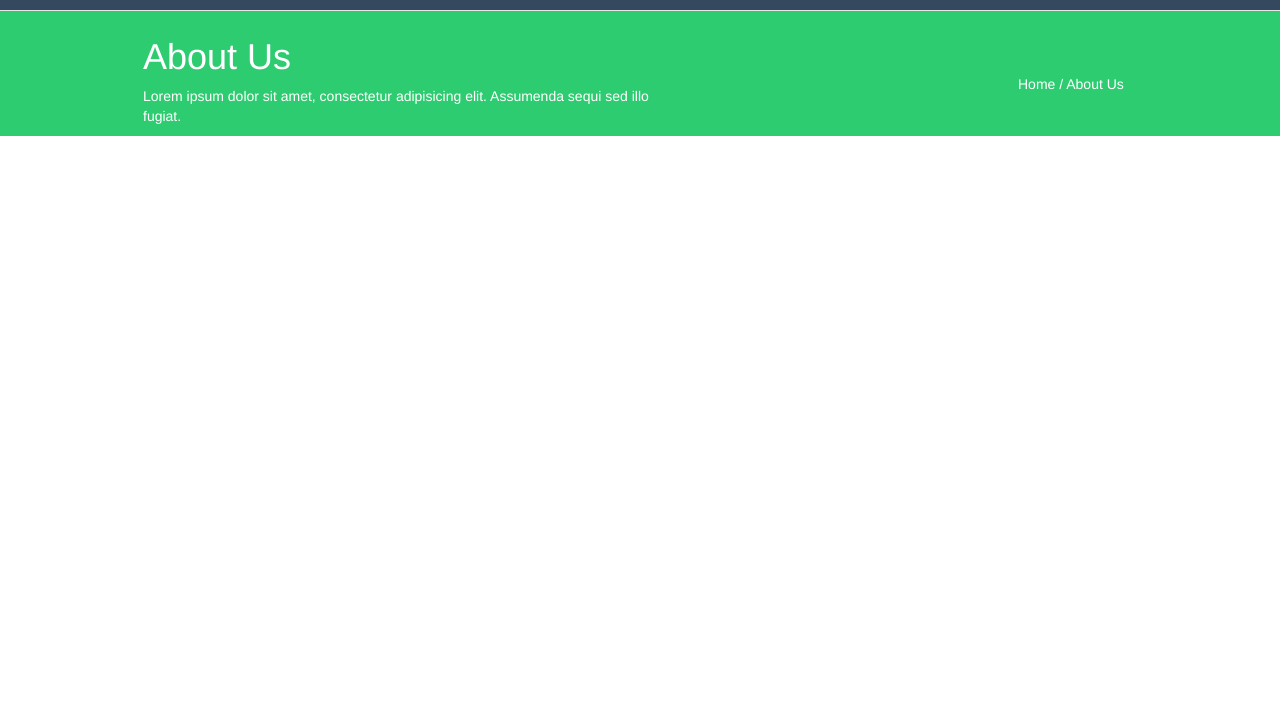
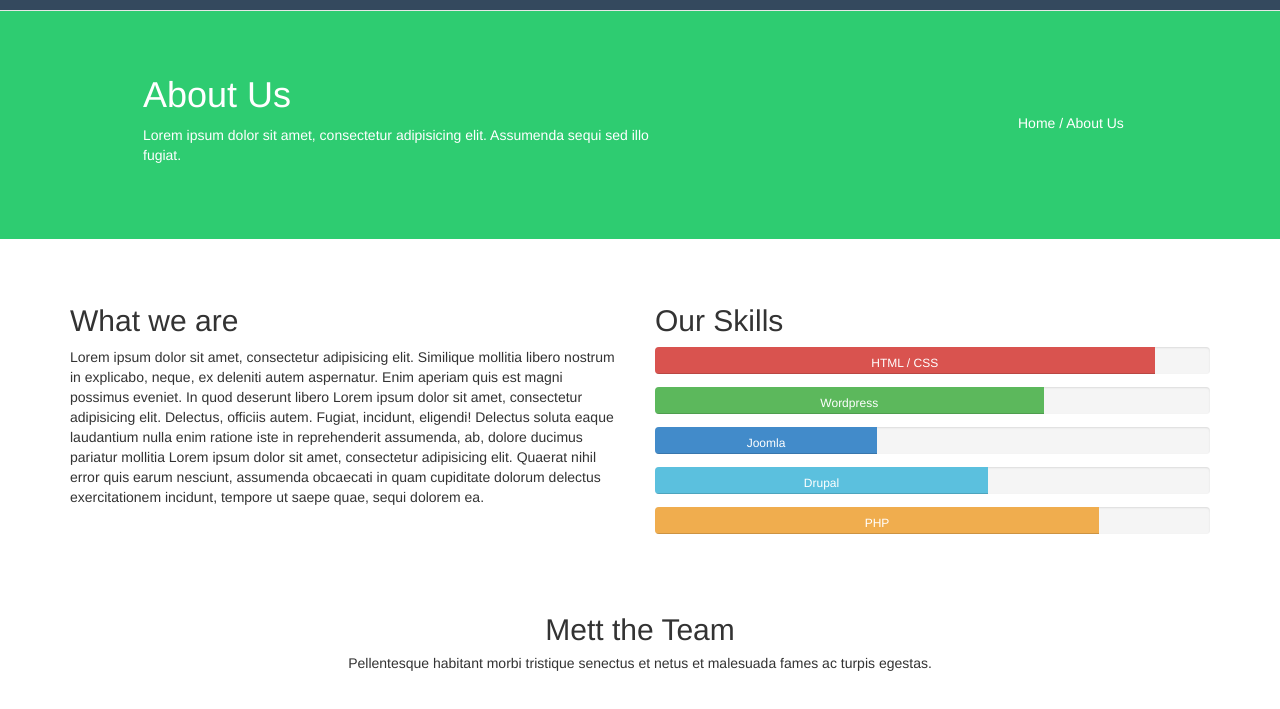
Before and after one commit to Luciana-Matute/Flat-Theme, a plain HTML site: page about-us.html in a window 1280 px wide. Shown: the part 73-782 px from the top of the page. Drawn offline with Linux system fonts and the light colour scheme.

Commit message:
ultimo avance

```diff
--- a/about-us.html
+++ b/about-us.html
@@ -56,7 +56,7 @@
       </div>
     </div>
   </nav>
- 	<section>
+ 	<section><!--fondo verde About us-->
  		<div class="fondo-verde">
  			<div class="container">
  				<div class="row">
@@ -69,7 +69,50 @@
  					</div>
  				</div>
  			</div>
-
+ 		</div>
+ 	</section>
+ 	<section>
+ 		<div class="container">
+ 			<div class="row mt-4">
+ 				<div class="col-md-6">
+		 			<h2>What we are</h2>
+		 			<p>Lorem ipsum dolor sit amet, consectetur adipisicing elit. Similique mollitia libero nostrum in explicabo, neque, ex deleniti autem aspernatur. Enim aperiam quis est magni possimus eveniet. In quod deserunt libero Lorem ipsum dolor sit amet, consectetur adipisicing elit. Delectus, officiis autem. Fugiat, incidunt, eligendi! Delectus soluta eaque laudantium nulla enim ratione iste in reprehenderit assumenda, ab, dolore ducimus pariatur mollitia Lorem ipsum dolor sit amet, consectetur adipisicing elit. Quaerat nihil error quis earum nesciunt, assumenda obcaecati in quam cupiditate dolorum delectus exercitationem incidunt, tempore ut saepe quae, sequi dolorem ea.</p>
+		 		</div>
+		 		<div class="col-md-6">
+		 			<h2>Our Skills</h2>
+		 			<div class="progress">
+					  <div class="progress-bar progress-bar-danger" role="progressbar" aria-valuenow="80" aria-valuemin="0" aria-valuemax="100" style="width: 90%">
+					   	<h6>HTML / CSS </h6>
+					  </div>
+					</div>
+		 			<div class="progress">
+					  <div class="progress-bar progress-bar-success" role="progressbar" aria-valuenow="40" aria-valuemin="0" aria-valuemax="100" style="width: 70%">
+					   	<h6>Wordpress</h6>
+					  </div>
+					</div>
+					<div class="progress">
+					  <div class="progress-bar" role="progressbar" aria-valuenow="60" aria-valuemin="0" aria-valuemax="100" style="width: 40%;">
+					    <h6>Joomla </h6>
+					  </div>
+					</div>
+					<div class="progress">
+					  <div class="progress-bar progress-bar-info" role="progressbar" aria-valuenow="20" aria-valuemin="0" aria-valuemax="100" style="width: 60%">
+					   	<h6>Drupal</h6>
+					  </div>
+					</div>
+					<div class="progress">
+					  <div class="progress-bar progress-bar-warning" role="progressbar" aria-valuenow="60" aria-valuemin="0" aria-valuemax="100" style="width: 80%">
+					   	<h6>PHP</h6>
+					  </div>
+					</div>
+		 		</div>
+ 			</div>
+ 			<!--parte de Meet the Team-->
+ 			<div class="row mt-4">
+ 				<h2 class="text-center">Mett the Team</h2>
+ 				<h5 class="text-center">Pellentesque habitant morbi tristique senectus et netus et malesuada fames ac turpis egestas.</h5>
+ 			</div>
+ 			<!--aca termina la parte de Meet-->
  		</div>
  	</section>
     <script src="js/jquery.js"></script>
--- a/css/main.css
+++ b/css/main.css
@@ -15,6 +15,8 @@
 }
 /*utilitis*/
 .text-white{color: white}
+.no-margin {margin: 0 !important;}
+.mt-4{margin-top: 4%;}
 
 /* navegador*/
 
@@ -42,8 +44,9 @@ font-family: 'Roboto';
 /*about*/
 .fondo-verde {
   background-color: #2ecc71;
-  padding-top: 7%;
+  padding-top: 10%;
   padding-left: 10%;
+  padding-bottom: 5%;
 }
 
 .home{
@@ -52,5 +55,16 @@ font-family: 'Roboto';
 }
 
 @media (max-width: 767px){
+	.fondo-verde{
+    padding-top: 16%;
+    padding-left: 3%;
+    padding-bottom: 10%;
+  }
+  .home{text-align: right;}
+}
 
+/*barras de progreso*/
+.progress {
+  height: 27px;
+  margin-bottom: 13px;
 }
```
